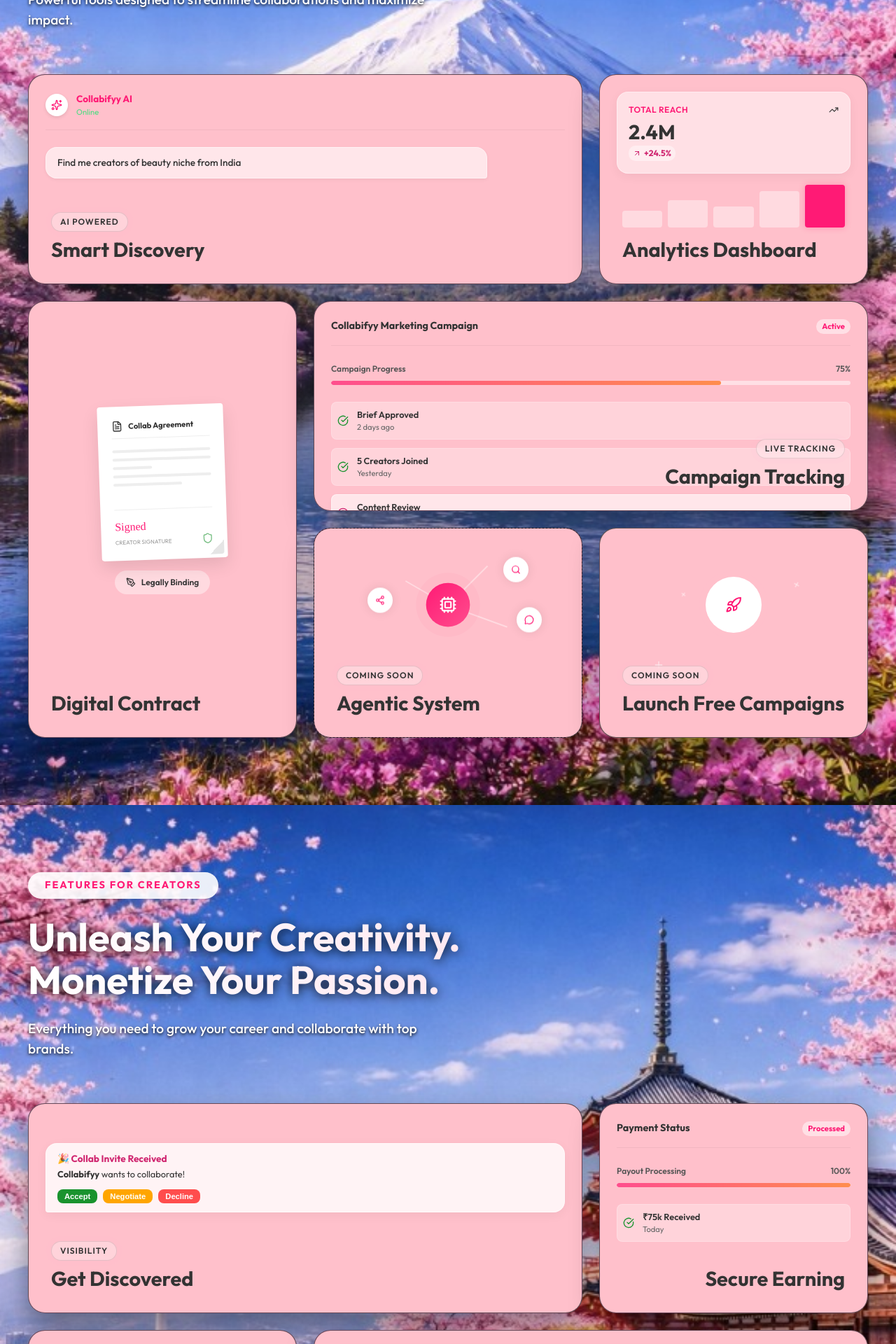
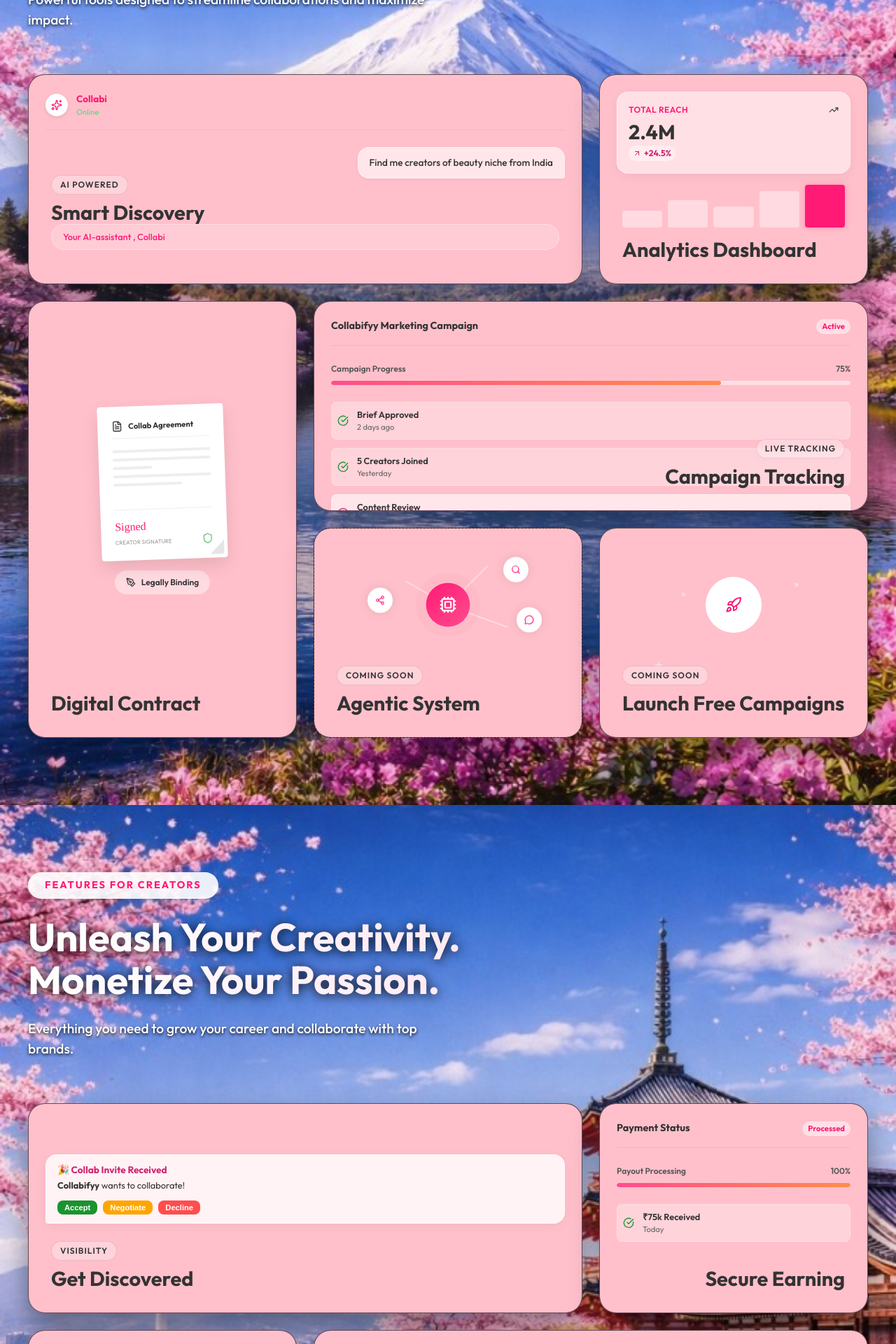
Before and after one commit to COLLABIFYY/Collabifyy, a React (Vite) app: page / in a window 1280 px wide. Shown: the part 1920-3840 px from the top of the page at 70% size. Built offline with nearby package versions, Linux system fonts and the light colour scheme.

Commit message:
Refine Smart Discovery UI: Layout adjustments, 'Collabi' branding, and updated placeholder

```diff
--- a/src/components/Features.css
+++ b/src/components/Features.css
@@ -242,12 +242,63 @@
     /* Center horizontally */
 }
 
+/* Reset margin for creator mode to allow vertical centering */
+.ai-chat-interface.creator-mode .chat-messages {
+    margin-bottom: 0;
+}
+
 .chat-messages.centered-content {
     width: 100%;
     display: flex;
     justify-content: center;
+    align-items: center;
+    /* Ensure horizontal centering in column mode */
     margin-bottom: 2rem;
     /* Give space for VISIBILITY badge */
+}
+
+/* Specific styling for Creator 'Get Discovered' card */
+.ai-chat-interface.creator-mode {
+    justify-content: center;
+    /* Center vertically */
+    align-items: center;
+    /* Center horizontally */
+}
+
+/* Reset margin for creator mode to allow vertical centering */
+.ai-chat-interface.creator-mode .chat-messages {
+    margin-bottom: 0;
+    margin-top: 0;
+}
+
+.chat-messages.centered-content {
+    width: 100%;
+    display: flex;
+    justify-content: center;
+    align-items: center;
+    margin-bottom: 2rem;
+}
+
+/* Specific styling for Creator 'Get Discovered' card */
+.ai-chat-interface.creator-mode {
+    justify-content: center;
+    /* Center vertically */
+    align-items: center;
+    /* Center horizontally */
+}
+
+/* Reset margin for creator mode to allow vertical centering */
+.ai-chat-interface.creator-mode .chat-messages {
+    margin-bottom: 0;
+    margin-top: 0;
+}
+
+.chat-messages.centered-content {
+    width: 100%;
+    display: flex;
+    justify-content: center;
+    align-items: center;
+    margin-bottom: 2rem;
 }
 
 .chat-message.invite-message {
@@ -326,15 +377,33 @@
 
 .chat-input-area {
     margin-top: auto;
-    background: rgba(255, 255, 255, 0.05);
+    background: rgba(255, 255, 255, 0.2);
     border-radius: 50px;
     padding: 0.5rem 1rem;
     display: flex;
     align-items: center;
     justify-content: space-between;
-    border: 1px solid rgba(255, 255, 255, 0.1);
-    display: none;
-    /* Hidden for now inside the card due to space */
+    border: 1px solid rgba(255, 255, 255, 0.3);
+    width: 100%;
+    margin-bottom: 1rem;
+    /* Space from bottom padding */
+    backdrop-filter: blur(4px);
+}
+
+.input-placeholder {
+    color: #ff1a75;
+    /* Deep Pink */
+    font-size: 0.8rem;
+    font-weight: 500;
+}
+
+.chat-messages {
+    width: 100%;
+    display: flex;
+    flex-direction: column;
+    margin-bottom: auto;
+    /* Push messages up */
+    gap: 1rem;
 }
 
 
--- a/src/components/Features.jsx
+++ b/src/components/Features.jsx
@@ -11,7 +11,7 @@
                     <Sparkles size={16} />
                 </div>
                 <div className="chat-info">
-                    <span className="chat-name">Collabifyy AI</span>
+                    <span className="chat-name">Collabi</span>
                     <span className="chat-status">Online</span>
                 </div>
             </div>
@@ -20,14 +20,16 @@
                     <p>Find me creators of beauty niche from India</p>
                 </div>
             </div>
+            {/* Input moved to card-content */}
+        </div>
+        <div className="card-content with-input">
+            <div className="text-content">
+                <span className="card-badge">AI POWERED</span>
+                <h3>Smart Discovery</h3>
+            </div>
             <div className="chat-input-area">
-                <div className="input-placeholder">Type a message...</div>
-                <div className="send-btn"><Search size={14} /></div>
+                <div className="input-placeholder">Your AI-assistant , Collabi</div>
             </div>
-        </div>
-        <div className="card-content">
-            <span className="card-badge">AI POWERED</span>
-            <h3>Smart Discovery</h3>
         </div>
     </div>
 );
```
